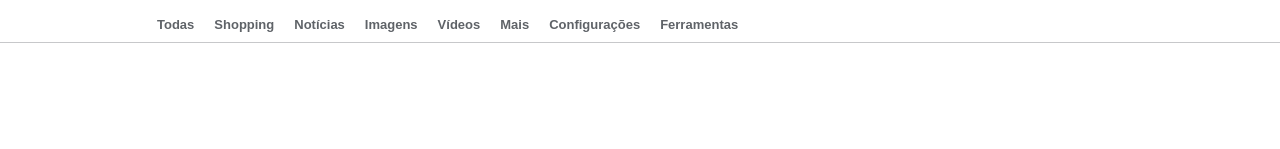
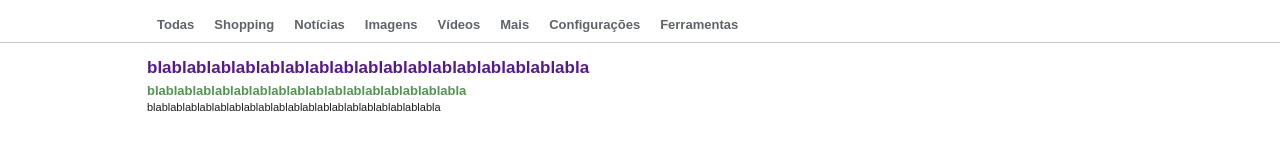
Before and after one commit to Jeanlerson/Clone-ResultGoogle, a plain HTML site: page index.html in a window 1280 px wide. Shown: the part 75-224 px from the top of the page. Drawn offline with Linux system fonts and the light colour scheme.

Commit message:
links-finalizados

```diff
--- a/assets/style.css
+++ b/assets/style.css
@@ -114,3 +114,25 @@ header {
     color: #00f;
     border-bottom: solid 3px #00f;
 }
+
+.link-site a {
+    text-decoration: none;
+}
+
+.link-site h1 {
+    font-size: 17px;
+    margin: 0px;
+    margin-top: 15px;
+}
+.link-site h2 {
+    font-size: 13px;
+    color: rgb(84, 147, 84);
+    margin: 0px;
+    margin-top: 5px;
+}
+.link-site p {
+    font-size: 11px;
+    color: #1d1c1c;
+    margin: 0px;
+    margin-top: 3px;
+}
--- a/index.html
+++ b/index.html
@@ -49,10 +49,13 @@
         </div>
     </header>
     <main class="container">
+        <div class="search-prox">
+
+        </div>
         <div class="link-site">
-            <a href="" class="link-main"></a>
-            <a href="" class="linl-url"></a>
-            <p class="desc"></p>
+            <a href="" class="link-main"><h1>blablablablablablablablablablablablablablablablablabla</h1></a>
+            <a href="" class="linl-url"><h2>blablablablablablablablablablablablablablablablabla</h2></a>
+            <p class="desc">blablablablablablablablablablablablablablablablablablablabla</p>
         </div>
     </main>
 </body>
```
